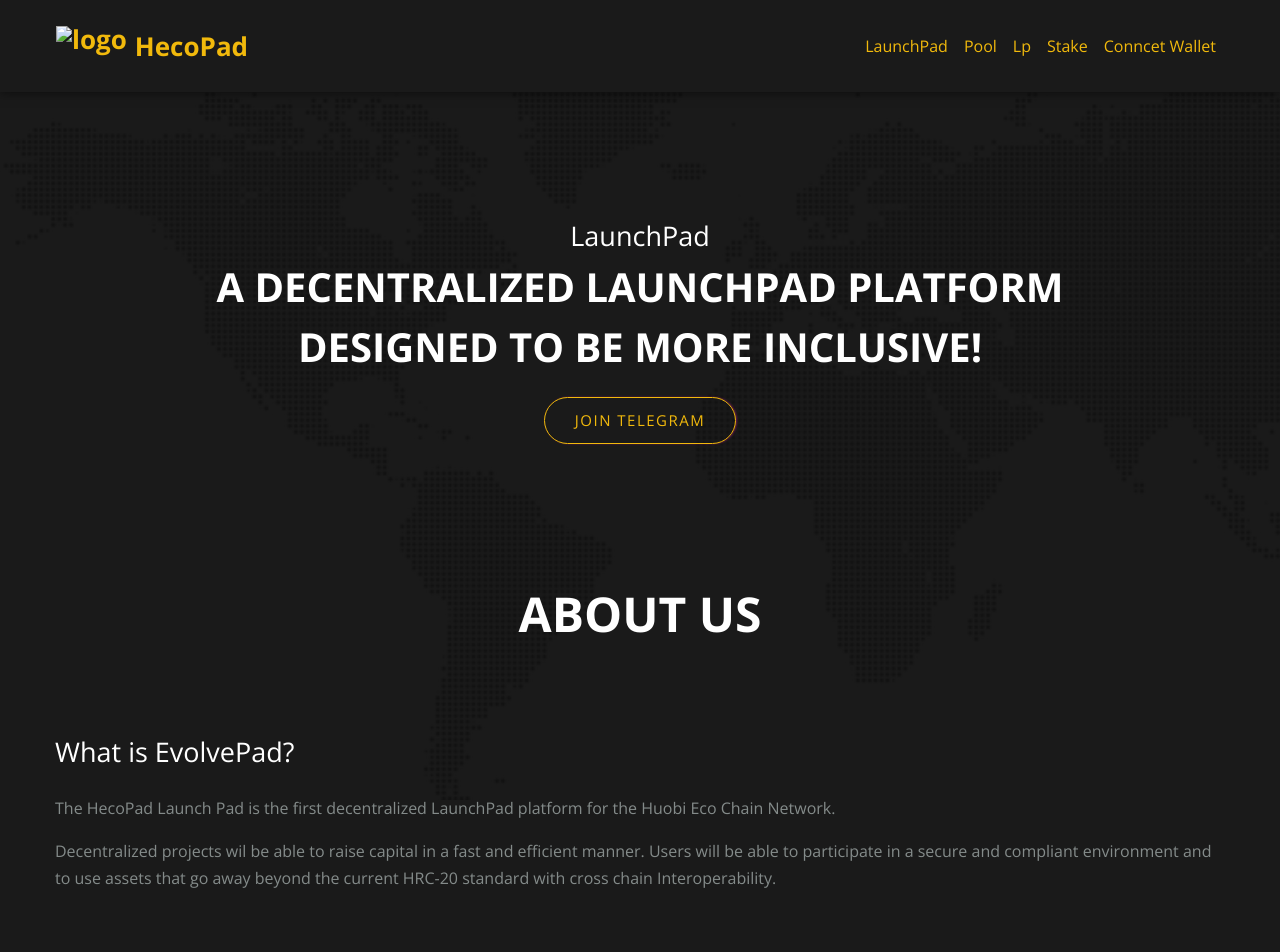
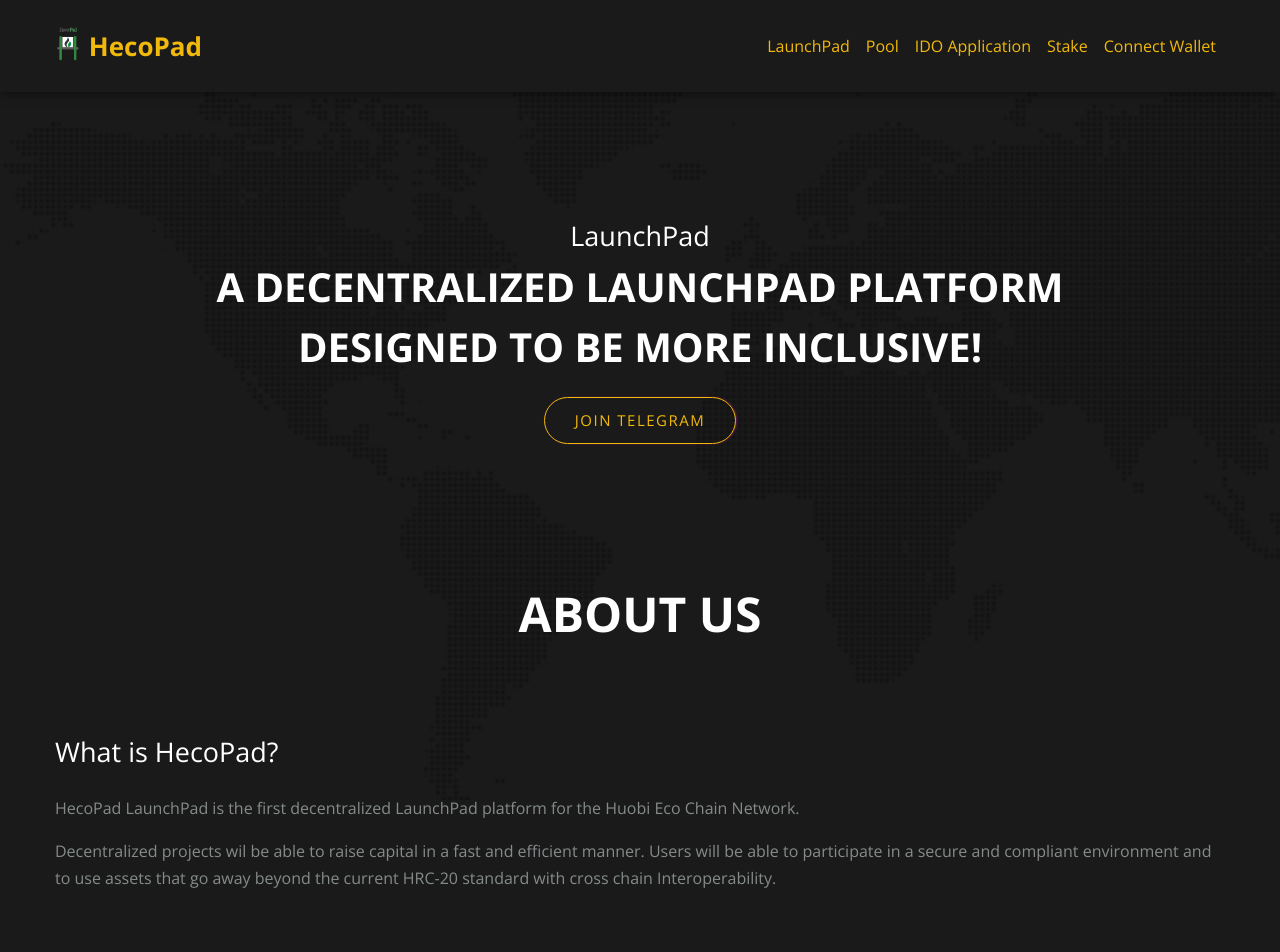
Before and after one commit to HecoPad/HecoPad.github.io, a plain HTML site: page Hecopad-main/index.html in a window 1280 px wide. Shown: the top 952 px of the page. Drawn offline with nearby package versions, Linux system fonts and the light colour scheme.

Commit message:
Update index.html

```diff
--- a/Hecopad-main/index.html
+++ b/Hecopad-main/index.html
@@ -4,9 +4,9 @@
 <head>
     <meta charset="utf-8">
     <meta http-equiv="x-ua-compatible" content="ie=edge">
-    <title>BSCPad</title>
-    <meta name="author" content="BSCPad">
-    <meta name="description" content="BSCPad">
+    <title>HecoPad</title>
+    <meta name="author" content="HecoPad">
+    <meta name="description" content="HecoPad">
     <meta name="viewport" content="width=device-width, initial-scale=1">
     <!-- Place favicon.ico in the root directory -->
     <link rel="shortcut icon" type="image/x-icon" href="assets/img/favicon.jpg">
@@ -44,7 +44,7 @@
                 <div class="container nav-center">
                     <!-- nav header -->
                     <div class="nav-header">
-                        <img src="assets/img/logo.png" class="logo me-2" alt="logo" />
+                        <img src="assets/img/HP%20logo.png" class="logo me-2" alt="logo" />
                         <button class="nav-toggle">
                             <i class="fas fa-bars"></i>
                         </button>
@@ -60,13 +60,13 @@
                             <a href="about.html">Pool</a>
                         </li>
                         <li>
-                            <a href="projects.html">Lp</a>
+                            <a href="projects.html">IDO Application</a>
                         </li>
                         <li>
                             <a href="contact.html">Stake</a>
                         </li>
                         <li>
-                            <a href="contact.html">Conncet Wallet</a>
+                            <a href="contact.html">Connect Wallet</a>
                         </li>
                     </ul>
 
@@ -111,8 +111,8 @@
                             <div class="row">
                                 <div class="col-lg-12">
                                     <div class="about-content-text">
-                                        <h3 class="mb-30">What is EvolvePad?</h3>
-                                        <p>The HecoPad Launch Pad is the first decentralized LaunchPad platform for the Huobi Eco Chain Network. </p>
+                                        <h3 class="mb-30">What is HecoPad?</h3>
+                                        <p>HecoPad LaunchPad is the first decentralized LaunchPad platform for the Huobi Eco Chain Network. </p>
                                         <p>
                                             Decentralized projects wil be able to raise capital in a fast and efficient manner. Users will be able to participate in a secure and compliant environment and to use assets that go away beyond the current HRC-20 standard with cross chain Interoperability.
                                         </p>
@@ -136,7 +136,7 @@
                         <div class="row justify-content-center text-center">
                             <div class="col-lg-8">
                                 <div class="section-title">
-                                    <h2 class="title title-xl" data-aos="fade-up" data-aos-delay="100" title="Tiered System">
+                                    <h2 class="title title-xl" data-aos="fade-up" data-aos-delay="100" title="Tier System">
                                      Pool   </h2>
                                     <p data-aos="fade-up" data-aos-delay="200" class="mt-3">HecoPad will showcase a fixed tier system based on the number of tokens held.</p>
                                 </div>
```
